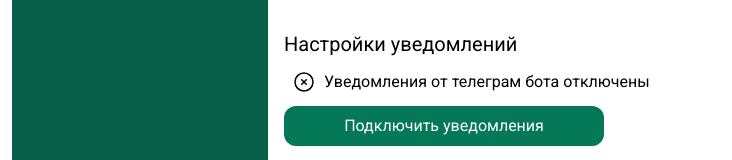
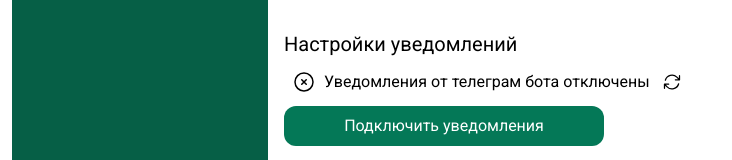
Before and after one commit to vovamishenskiy/harmonysub, a Next.js app: page /settings in a window 1280 px wide. Shown: the part 262-422 px from the top of the page, without its empty margins (0-732 px from the left). Built offline with nearby package versions, Linux system fonts and the light colour scheme; no server answers.

Commit message:
кнопка для проверки подключения телеграма

```diff
--- a/src/components/ConnectTelegramButton.tsx
+++ b/src/components/ConnectTelegramButton.tsx
@@ -1,7 +1,7 @@
 'use client';
 
 import React, { useState, useEffect } from "react";
-import { CheckCircleIcon, XCircleIcon } from "@heroicons/react/24/outline";
+import { CheckCircleIcon, XCircleIcon, ArrowPathIcon } from "@heroicons/react/24/outline";
 
 const Skeleton: React.FC = () => (
     <div className='animate-pulse bg-gray-300 h-20 rounded-xl w-1/4' />
@@ -34,6 +34,20 @@ const ConnectTelegramButton = () => {
         window.open(`https://t.me/${botUsername}?disconnect`, '_target');
     }
 
+    const checkConnection = async () => {
+        setLoading(true);
+        await fetch('/api/checkTelegramConnection')
+            .then((res) => res.json())
+            .then((data) => {
+                setIsConnected(data.telegramConnected);
+                setLoading(false);
+            })
+            .catch((err) => {
+                console.error('Ошибка проверки подключения Телеграм бота: ', err);
+                setLoading(false);
+            });
+    }
+
     if (loading) {
         return (
             <div className="flex flex-col">
@@ -50,9 +64,10 @@ const ConnectTelegramButton = () => {
             <p className="text-xl mb-3">Настройки уведомлений</p>
             {isConnected ? (
                 <div className="flex flex-col pl-2">
-                    <div className="flex flex-row gap-2">
+                    <div className="flex flex-row gap-2 items-start">
                         <CheckCircleIcon className="w-6 h-6 mb-3" />
                         <p>Уведомления от телеграм бота подключены</p>
+                        <button className="btn btn-primary" onClick={checkConnection}><ArrowPathIcon className="w-5 h-5 mt-0.5 ml-1" /></button>
                     </div>
                     <button onClick={handleDisconnect} className="btn btn-primary rounded-xl w-80 p-2 bg-emerald-700 hover:bg-emerald-600 text-white transition ease">
                         Отключить уведомления
@@ -60,9 +75,10 @@ const ConnectTelegramButton = () => {
                 </div>
             ) : (
                 <div className="flex flex-col">
-                    <div className="flex flex-row gap-2 pl-2">
+                    <div className="flex flex-row gap-2 items-start pl-2">
                         <XCircleIcon className="w-6 h-6 mb-3" />
                         <p>Уведомления от телеграм бота отключены</p>
+                        <button className="btn btn-primary" onClick={checkConnection}><ArrowPathIcon className="w-5 h-5 mt-0.5 ml-1" /></button>
                     </div>
                     <button onClick={handleConnect} className="btn btn-primary rounded-xl w-80 p-2 bg-emerald-700 hover:bg-emerald-600 text-white transition ease">
                         Подключить уведомления
```
